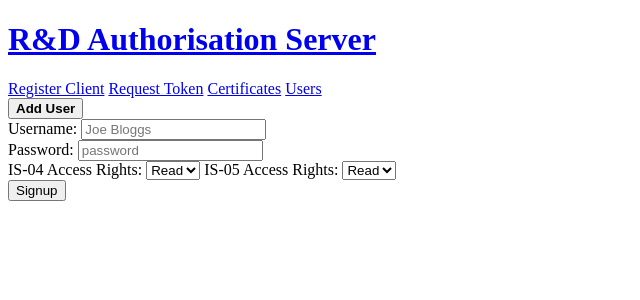
After one commit to bbc/nmos-auth-server, a Python web app: template nmosauth/auth_server/templates/users.html in a window 1280 px wide. The commit adds this page. Shown: the top 300 px of the page, without its empty margins (0-640 px from the left). Run offline with Jinja, Linux system fonts and the light colour scheme; the template is opened without the code that fills it, so the values that code supplies are empty.

Commit message:
initial commit of adding separate 'Users' page

```diff
--- a/nmosauth/auth_server/models.py
+++ b/nmosauth/auth_server/models.py
@@ -86,7 +86,7 @@ class ResourceOwner(db.Model):
         db.Integer, db.ForeignKey('admin_user.id', ondelete='CASCADE'))
     admin_user = db.relationship('AdminUser')
 
-    username = db.Column(db.String(40), unique=True)
+    username = db.Column(db.String(40), unique=True, nullable=False)
     password = db.Column(db.String(20))
     is04 = db.Column(db.String(25))
     is05 = db.Column(db.String(25))
--- a/nmosauth/auth_server/templates/layout.html
+++ b/nmosauth/auth_server/templates/layout.html
@@ -26,6 +26,7 @@ limitations under the License. -->
       <a href="{{ url_for('_create_client_get') }}">Register Client</a>
       <a href="{{ url_for('_fetch_token') }}">Request Token</a>
       <a href="{{ url_for('_get_cert') }}">Certificates</a>
+      <a href="{{ url_for('_get_users') }}">Users</a>
     </div>
     <script>
       window.jQuery || document.write(
--- /dev/null
+++ b/nmosauth/auth_server/templates/users.html
@@ -0,0 +1,78 @@
+<!-- Copyright 2019 British Broadcasting Corporation
+
+Licensed under the Apache License, Version 2.0 (the "License");
+you may not use this file except in compliance with the License.
+You may obtain a copy of the License at
+
+http://www.apache.org/licenses/LICENSE-2.0
+
+Unless required by applicable law or agreed to in writing, software
+distributed under the License is distributed on an "AS IS" BASIS,
+WITHOUT WARRANTIES OR CONDITIONS OF ANY KIND, either express or implied.
+See the License for the specific language governing permissions and
+limitations under the License. -->
+
+{% extends "layout.html" %}
+{% block body %}
+
+<button class="collapsible"><b>Add User</b></button>
+<div class="content">
+  <form action="{{ url_for('_add_user') }}" method="post">
+    <label>
+      <span>Username:</span>
+      <input type="text" name="username" id="username" placeholder="Joe Bloggs"><br>
+    </label>
+    <label>
+      <span>Password:</span>
+      <input type="text" name="password" id="password" placeholder="password"><br>
+    </label>
+    <label>
+      <span>IS-04 Access Rights:</span>
+      <select name="is04" id="is04">
+        <option value="read">Read</option>
+        <option value="write">Write</option>
+      </select>
+    </label>
+    <label>
+      <span>IS-05 Access Rights:</span>
+      <select name="is05" id="is05">
+        <option value="read">Read</option>
+        <option value="write">Write</option>
+      </select>
+      <br>
+    </label>
+    <button type="submit">Signup</button>
+  </form>
+</div>
+<br>
+
+{% for owner in owners %}
+<button class="collapsible"><b>Owner {{ loop.index }} - {{ owner.username }}</b>
+  <sup>
+    <a href="{{ url_for('_delete_user', username=owner.username) }}">delete</a>
+  </sup>
+</button>
+  <div class="content">
+    Username: {{ owner.username }}<br>
+    IS-04: Access Rights: {{ owner.is04 }}<br>
+    IS-05: Access Rights: {{ owner.is05 }}
+  </div><br>
+{% endfor %}
+
+<script>
+  var collapsibles = document.getElementsByClassName("collapsible");
+
+  Object.values(collapsibles).forEach(function(collapsible) {
+    collapsible.addEventListener("click", function() {
+      collapsible.classList.toggle("active");
+      var content = collapsible.nextElementSibling
+      if (content.style.maxHeight) {
+        content.style.maxHeight = null
+      } else {
+        content.style.maxHeight = content.scrollHeight + "px";
+      }
+    })
+  })
+</script>
+
+{% endblock %}
--- a/nmosauth/auth_server/token_generator.py
+++ b/nmosauth/auth_server/token_generator.py
@@ -30,11 +30,9 @@ class TokenGenerator():
             return "client_credentials"
         else:
             if scope == "is-04":
-                user_access = ResourceOwner.query.filter_by(user_id=user.id).first()
-                access = user_access.is04
+                access = user.is04
             elif scope == "is-05":
-                user_access = ResourceOwner.query.filter_by(user_id=user.id).first()
-                access = user_access.is05
+                access = user.is05
             else:
                 access = None
             return access
```
Also changed, not shown: nmosauth/auth_server/security_api.py (+25 -2 lines), nmosauth/auth_server/templates/home.html (+8 -9 lines).
